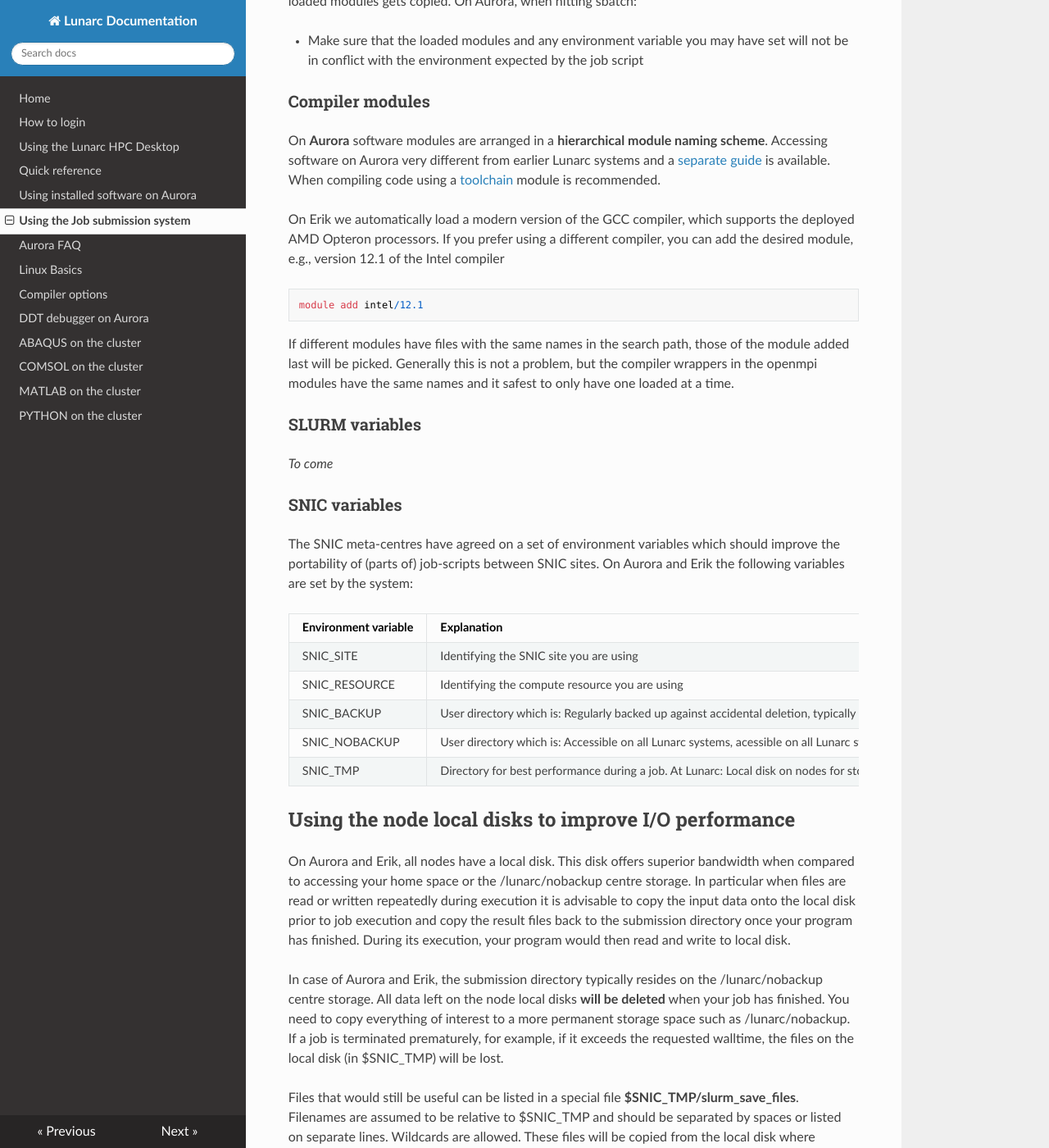
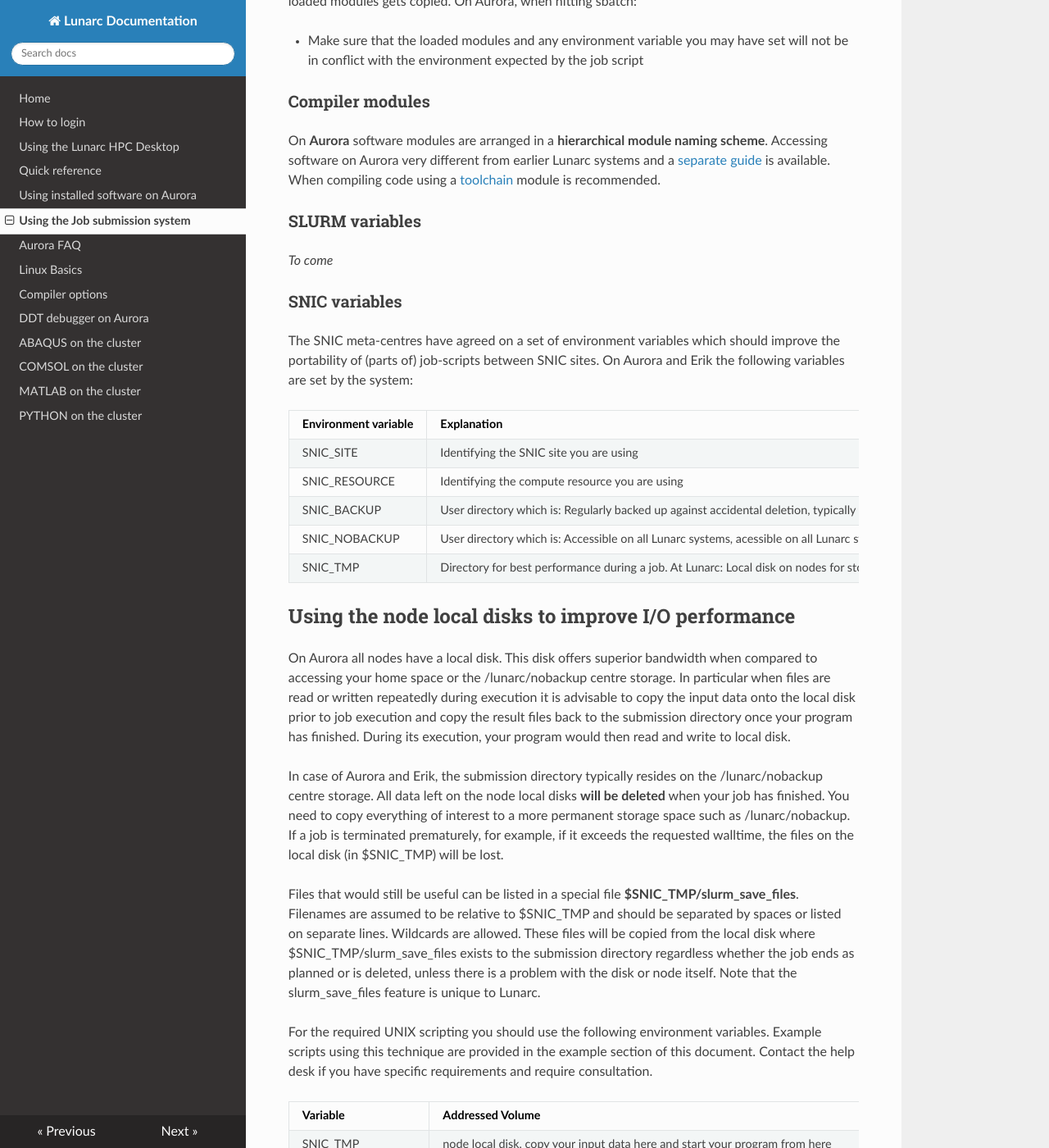
Before and after one commit to lunarc/lunarc_docs, an MkDocs documentation site: the page built from docs/batch_system.md, in a window 1280 px wide and 1400 px high, scrolled down 10065 px. Shown: the whole window at 82% size. Built offline with MkDocs 1.6.1, drawn with Linux system fonts in a browser that asks for light colours; nearby versions of some CDN libraries; old or Windows-style settings are respelled for this version of MkDocs; some of the changed text lies outside the part shown.

Commit message:
more updates to remove Erik reference

```diff
--- a/docs/batch_system.md
+++ b/docs/batch_system.md
@@ -338,8 +338,9 @@
 only specify items 1 and 3.
 
 It is typically not advisable to have the product of items 2 and 3
-exceeding the number of cores per node, which is 16 Erik compute nodes
-and 20 for Aurora compute nodes. In most cases users requesting multiple nodes will want the product
+exceeding the number of cores per node, which is 20 for Aurora compute
+nodes.
+In most cases users requesting multiple nodes will want the product
 to equal the number of cores per node. The syntax how to control nodes,
 tasks per node and threads per task is explaned below.
 
@@ -355,8 +356,7 @@
 
 to your job script will ensure that SLURM will allocate dedicated nodes
 to your job. Obviously your project gets charged for the full costs of
-the nodes you are using, that is 20 cores per node in case of Aurora nodes and
-16 cores per node in case of Erik.
+the nodes you are using, that is 20 cores per node in case of Aurora nodes.
 
 ### Specifying the number of nodes required for the job
 
@@ -465,18 +465,6 @@
 earlier Lunarc systems and a [separate guide](http://lunarc-documentation.readthedocs.org/en/latest/aurora_modules/) is available.
 When compiling code using a [toolchain](http://lunarc-documentation.readthedocs.org/en/latest/aurora_modules/#compiling-code-and-using-toolchains) module is recommended.
 
-On Erik we automatically load a modern version of the GCC compiler,
-which supports the deployed AMD Opteron processors. If you prefer using a different
-compiler, you can add the desired module, e.g., version 12.1 of the
-Intel compiler
-
-    module add intel/12.1
-
-If different modules have files with the same names in the search path,
-those of the module added last will be picked. Generally this is not a
-problem, but the compiler wrappers in the openmpi modules have the same
-names and it safest to only have one loaded at a time.
-
 
 ### SLURM variables
 
@@ -488,18 +476,18 @@
 which should improve the portability of (parts of) job-scripts between
 SNIC sites. On Aurora and Erik the following variables are set by the system:
 
-| Environment variable | Explanation | Value on Aurora | Value on Erik |
-|----------------------|-------------|-----------------|-----------------|
-| SNIC_SITE | Identifying the SNIC site you are using | lunarc | lunarc |
-| SNIC_RESOURCE | Identifying the compute resource you are using | aurora | erik |
-| SNIC_BACKUP | User directory which is: Regularly backed up against accidental deletion, typically extremely limited space, used for e.g. precious source code | `/home/<user>` | `/home/<user>` |
-| SNIC_NOBACKUP | User directory which is: Accessible on all Lunarc systems, acessible on all Lunarc systems, for storing larger amounts of data, not backed up against accidental deletion   | `/lunarc/nobackup/users/<user>` | `/lunarc/nobackup/users/<user>` |
-| SNIC_TMP | Directory for best performance during a job.  At Lunarc: Local disk on nodes for storing temporary data during job execution. Transfer data with long-term value to SNIC_NOBACKUP before job has finished |  jobid dependent | jobid dependent |
+| Environment variable | Explanation | Value on Aurora |
+|----------------------|-------------|-----------------|
+| SNIC_SITE | Identifying the SNIC site you are using | lunarc |
+| SNIC_RESOURCE | Identifying the compute resource you are using | aurora |
+| SNIC_BACKUP | User directory which is: Regularly backed up against accidental deletion, typically extremely limited space, used for e.g. precious source code | `/home/<user>` |
+| SNIC_NOBACKUP | User directory which is: Accessible on all Lunarc systems, acessible on all Lunarc systems, for storing larger amounts of data, not backed up against accidental deletion   | `/lunarc/nobackup/users/<user>` |
+| SNIC_TMP | Directory for best performance during a job.  At Lunarc: Local disk on nodes for storing temporary data during job execution. Transfer data with long-term value to SNIC_NOBACKUP before job has finished |  jobid dependent |
 
 
 ## Using the node local disks to improve I/O performance
 
-On Aurora and Erik, all nodes have a local disk. This disk offers
+On Aurora all nodes have a local disk. This disk offers
 superior bandwidth when compared to accessing your home space or the
 /lunarc/nobackup centre storage. In particular when files are read or
 written repeatedly during execution it is advisable to copy the input
```
